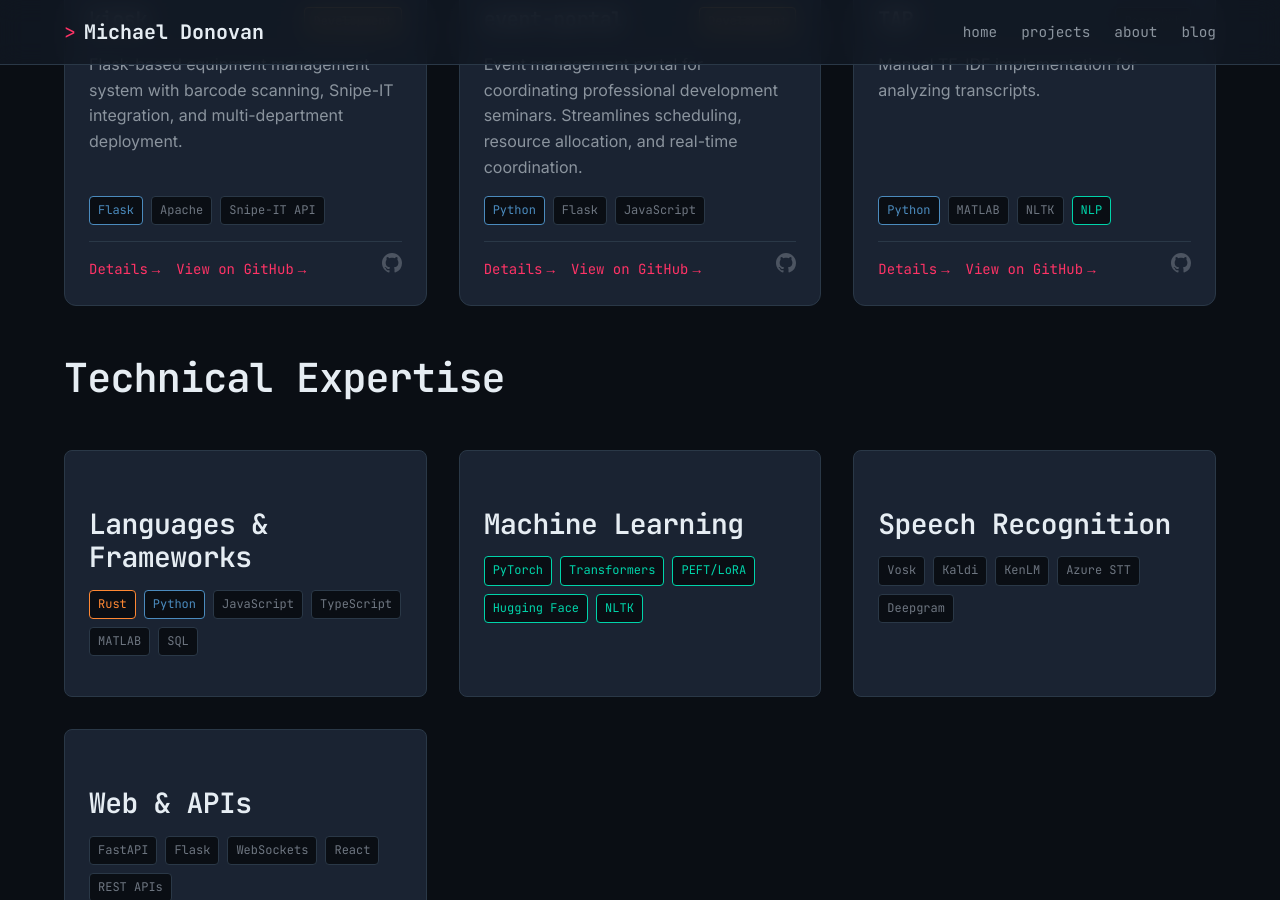
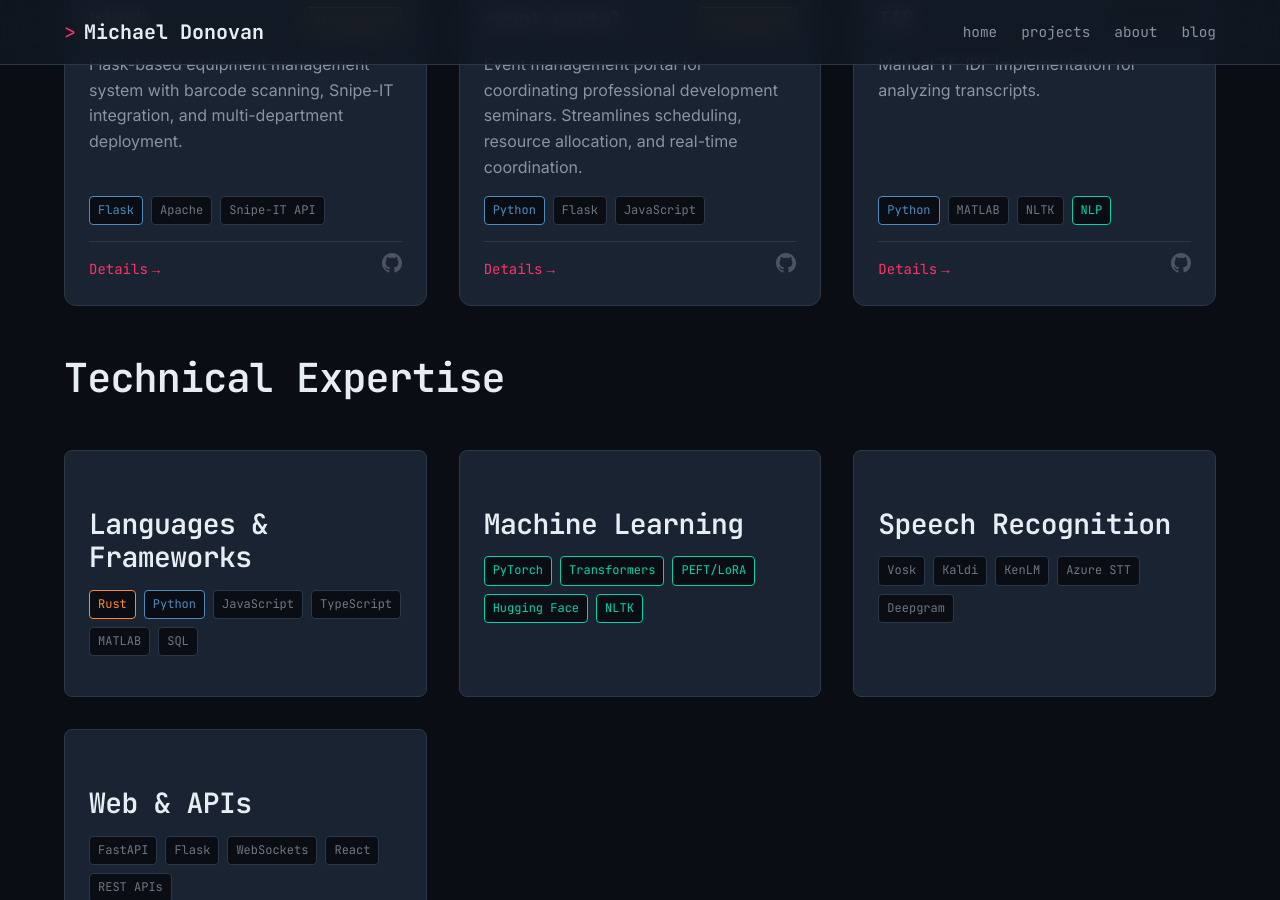
Before and after one commit to mpdnes/mpdnes.github.io, a Jekyll site: the page built from index.html, in a window 1280 px wide and 900 px high, scrolled down 715 px. Built offline with Jekyll 4.4.1, drawn with Linux system fonts in a browser that asks for light colours.

Commit message:
Fix kiosk GitHub URL and remove text GitHub links from cards
- Change kiosk repository URL from /kiosk to /kio
- Remove "View on GitHub" text links from all project cards
- Keep only the GitHub icon for repository links
- Maintain "Details" link for project pages

🤖 Generated with [Claude Code](https://claude.com/claude-code)

Co-Authored-By: Claude Sonnet 4.5 <noreply@anthropic.com>

```diff
--- a/index.html
+++ b/index.html
@@ -68,12 +68,8 @@ document.addEventListener('DOMContentLoaded', function() {
           <span>Details</span>
           <span>→</span>
         </a>
-        <a href="https://github.com/mpdnes/kiosk" class="project-link github-link" target="_blank" rel="noopener">
-          <span>View on GitHub</span>
-          <span>→</span>
-        </a>
       </div>
-      <a href="https://github.com/mpdnes/kiosk" class="github-icon" target="_blank" rel="noopener" aria-label="View on GitHub">
+      <a href="https://github.com/mpdnes/kio" class="github-icon" target="_blank" rel="noopener" aria-label="View on GitHub">
         <svg width="20" height="20" viewBox="0 0 16 16" fill="currentColor">
           <path d="M8 0C3.58 0 0 3.58 0 8c0 3.54 2.29 6.53 5.47 7.59.4.07.55-.17.55-.38 0-.19-.01-.82-.01-1.49-2.01.37-2.53-.49-2.69-.94-.09-.23-.48-.94-.82-1.13-.28-.15-.68-.52-.01-.53.63-.01 1.08.58 1.23.82.72 1.21 1.87.87 2.33.66.07-.52.28-.87.51-1.07-1.78-.2-3.64-.89-3.64-3.95 0-.87.31-1.59.82-2.15-.08-.2-.36-1.02.08-2.12 0 0 .67-.21 2.2.82.64-.18 1.32-.27 2-.27.68 0 1.36.09 2 .27 1.53-1.04 2.2-.82 2.2-.82.44 1.1.16 1.92.08 2.12.51.56.82 1.27.82 2.15 0 3.07-1.87 3.75-3.65 3.95.29.25.54.73.54 1.48 0 1.07-.01 1.93-.01 2.2 0 .21.15.46.55.38A8.013 8.013 0 0016 8c0-4.42-3.58-8-8-8z"/>
         </svg>
@@ -98,10 +94,6 @@ document.addEventListener('DOMContentLoaded', function() {
       <div class="project-links">
         <a href="/projects/event-portal/" class="project-link">
           <span>Details</span>
-          <span>→</span>
-        </a>
-        <a href="https://github.com/mpdnes/event-portal" class="project-link github-link" target="_blank" rel="noopener">
-          <span>View on GitHub</span>
           <span>→</span>
         </a>
       </div>
@@ -130,10 +122,6 @@ document.addEventListener('DOMContentLoaded', function() {
       <div class="project-links">
         <a href="/projects/tap/" class="project-link">
           <span>Details</span>
-          <span>→</span>
-        </a>
-        <a href="https://github.com/mpdnes/transcript-analysis-pipeline" class="project-link github-link" target="_blank" rel="noopener">
-          <span>View on GitHub</span>
           <span>→</span>
         </a>
       </div>
```
Also changed, not shown: _projects/kiosk.md (+1 -1 lines).
